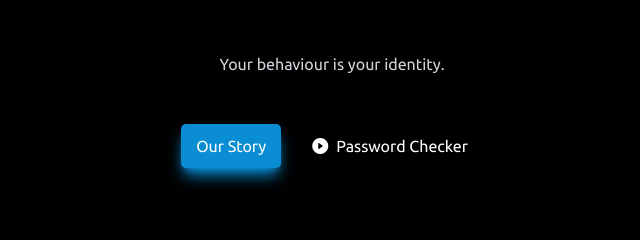
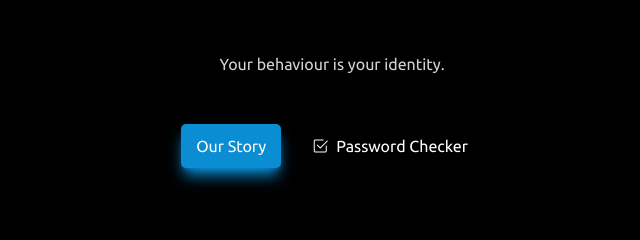
Before and after one commit to Kelvins97/landing, a website: page index.html in a window 1280 px wide. Shown: the part 1180-1420 px from the top of the page, 308-948 px from the left. Drawn offline with nearby package versions, Linux system fonts and the light colour scheme.

Commit message:
Update index.html

```diff
--- a/index.html
+++ b/index.html
@@ -118,7 +118,7 @@
                             class="btn tw-flex tw-gap-2 !tw-bg-black !tw-text-white tw-transition-colors tw-duration-[0.3s] hover:!tw-bg-white hover:!tw-text-black"
                             href="/passwords"
                         >
-                            <i class="bi bi-play-circle-fill"></i>
+                            <i class="bi bi-check2-square"></i>
                             <span>Password Checker</span>
                     </a-->
                     </div>
```
